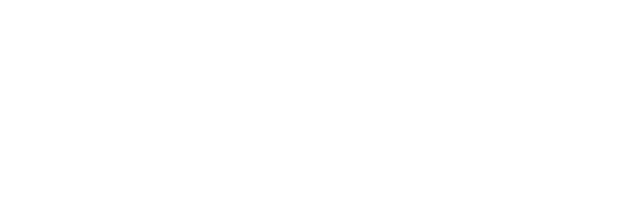
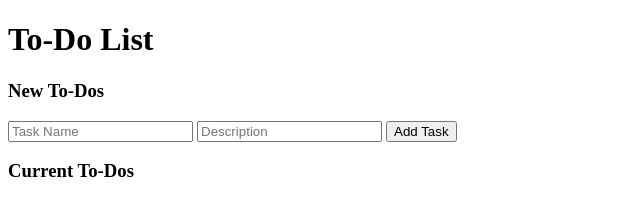
Before and after one commit to j-fro/prime_weekend-challenge-4, a website: page views/index.html in a window 1280 px wide. Shown: the whole page, without its empty margins (0-640 px from the left). Drawn offline with nearby package versions, Linux system fonts and the light colour scheme; files whose address does not match are found by name.

Commit message:
basic page layout

```diff
--- a/views/index.html
+++ b/views/index.html
@@ -1,5 +1,6 @@
 <!DOCTYPE html>
 <html>
+
 <head>
     <meta charset="utf-8">
     <title>To-Do List</title>
@@ -7,7 +8,18 @@
     <script src="scripts/client.js" charset="utf-8"></script>
     <link rel="stylesheet" href="/css/style.css">
 </head>
+
 <body>
+    <h1>To-Do List</h1>
+    <div id="inputs">
+        <h3>New To-Dos</h3>
+        <input type="text" id="nameIn" placeholder="Task Name">
+        <input type="text" id="descriptionIn" placeholder="Description">
+        <button type="button" id="addTodoButton">Add Task</button>
+    </div>
+    <h3>Current To-Dos</h3>
+    <div id="outputs">
+    </div>
+</body>
 
-    </body>
 </html>
```
Lines whose indentation alone changed are shown as unchanged.
